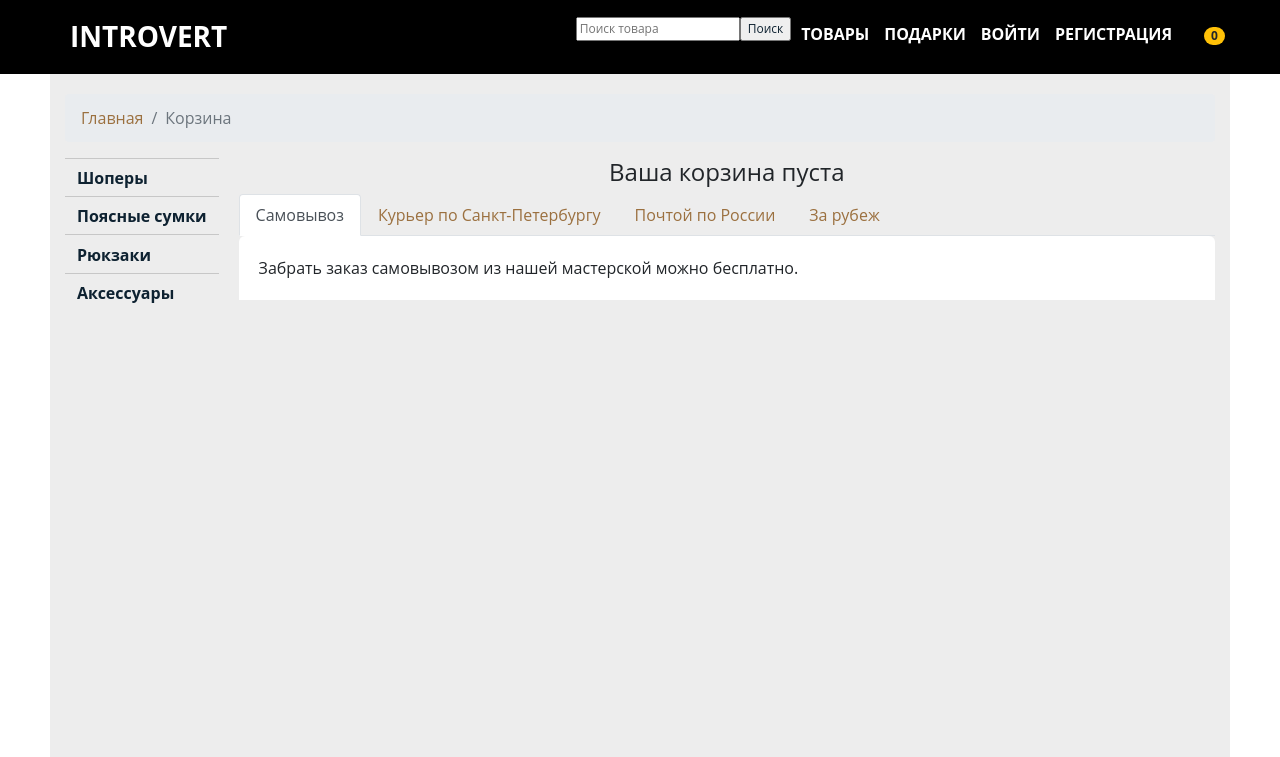
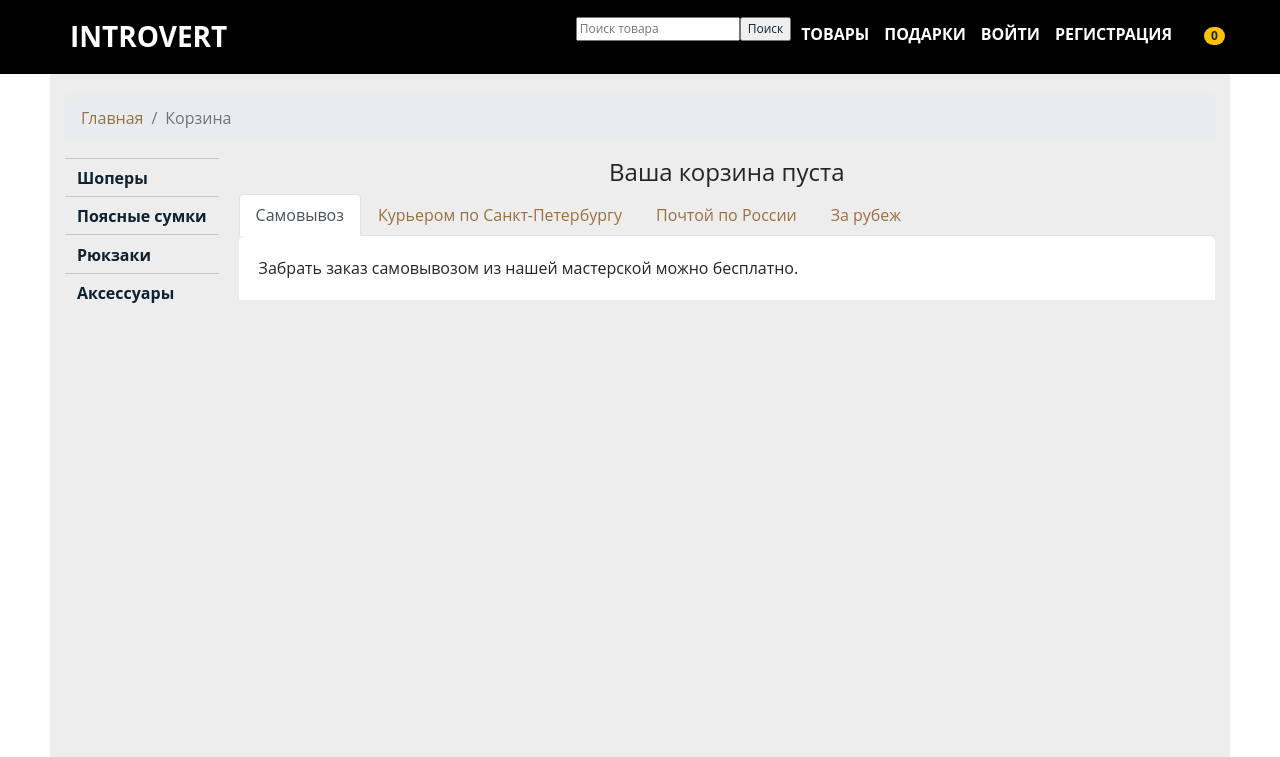
Before and after one commit to rudotcom/electron, a Django app: page /cart/ in a window 1280 px wide. Shown: the top 757 px of the page. Run offline with Django 3.2, Linux system fonts and the light colour scheme; data comes from the database, SQL or seed files in the repository; some libraries are stand-ins or nearby versions; some web fonts are replaced.

Commit message:
cart recalculate

```diff
--- a/templates/cart.html
+++ b/templates/cart.html
@@ -99,7 +99,7 @@
         </tr>
     </tfoot>
 </table>
-        <p>*<a href="/delivery/" target="_blank">Условия доставки</a></p>
+<h5 class="text-center margin-top-30">Условия доставки</h5>
 {% endif %}
 
     <ul class="nav nav-tabs" id="myTab" role="tablist">
@@ -107,7 +107,7 @@
     <a class="nav-link active" id="home-tab" data-toggle="tab" href="#self" role="tab" aria-controls="home" aria-selected="true">Самовывоз</a>
   </li>
   <li class="nav-item" role="presentation">
-    <a class="nav-link" id="profile-tab" data-toggle="tab" href="#spb" role="tab" aria-controls="profile" aria-selected="false">Курьер по Санкт-Петербургу</a>
+    <a class="nav-link" id="profile-tab" data-toggle="tab" href="#spb" role="tab" aria-controls="profile" aria-selected="false">Курьером по Санкт-Петербургу</a>
   </li>
   <li class="nav-item" role="presentation">
     <a class="nav-link" id="contact-tab" data-toggle="tab" href="#ru" role="tab" aria-controls="contact" aria-selected="false">Почтой по России</a>
```
